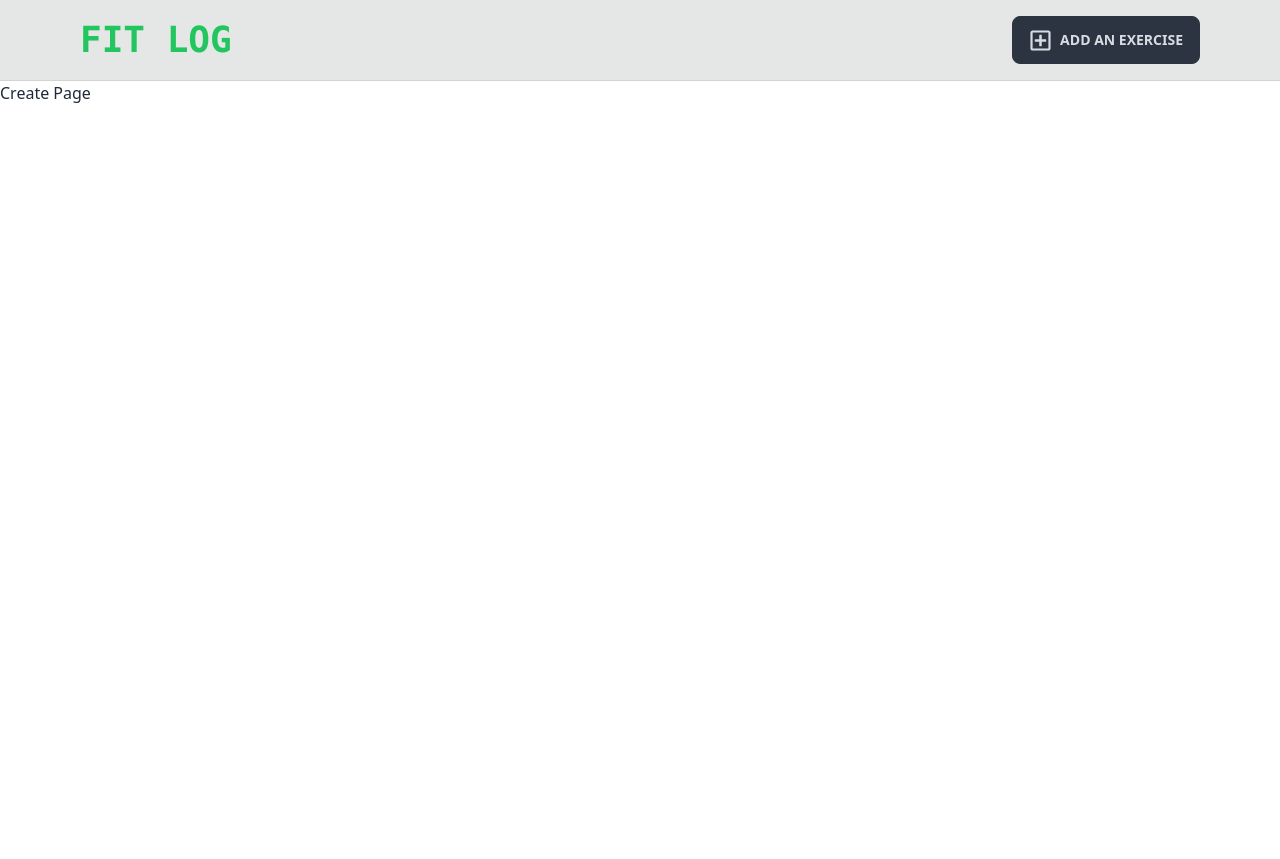
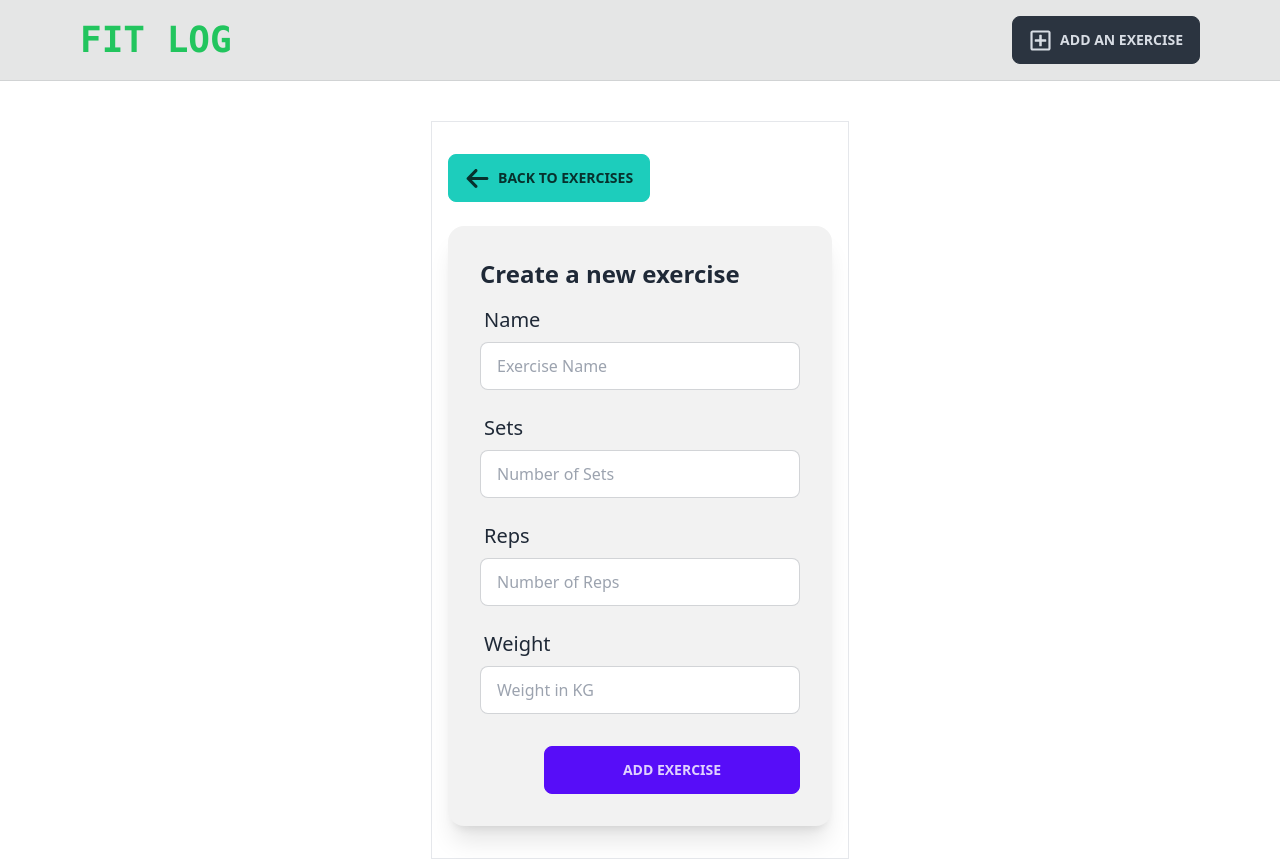
Before and after one commit to BugSlayer9000/FIT-LOG, a React (Vite) app in the folder frontend/: page /create in a window 1280 px wide. Before the commit the page ends 800 px from the top, so only its background shows below. Built offline with nearby package versions, Linux system fonts and the light colour scheme.

Commit message:
Implemented :  Create Page

```diff
--- a/frontend/src/pages/CreatePage.jsx
+++ b/frontend/src/pages/CreatePage.jsx
@@ -1,11 +1,115 @@
-import React from 'react'
+import React, { useState } from "react";
+import { Link, useNavigate } from "react-router";
+import { FaArrowLeft } from "react-icons/fa6";
+import toast from "react-hot-toast";
+import api from "../lib/axios";
 
 const CreatePage = () => {
+  const [name, setName] = useState("");
+  const [sets, setSets] = useState("");
+  const [reps, setReps] = useState("");
+  const [weight, setWeight] = useState("");
+
+  const [loading, setLoading] = useState(false);
+
+  const Navigate = useNavigate()
+
+  const handleSubmit = async (e) => {
+    e.preventDefault();
+
+    console.log("Handle Submit ran");
+
+    if (!name || !sets || !reps || !weight) {
+      toast.error("All fields required !");
+      return;
+    }
+
+    setLoading(true);
+
+    try {
+      await api.post("/exercises", {
+        name,
+        sets,
+        reps,
+        weight,
+      });
+      toast.success("Exercise Added Successfully!")
+      Navigate("/")
+    } catch (error) {
+      console.log("Error Creating Note", error);
+      toast.error("Failed to create Note !! ")
+    }
+  };
+
   return (
-    <div>
-      Create Page
+    <div className="border rounded-4xl m-auto mt-10 flex items-center bg-base-100  justify-center h-min w-min">
+      <div className="rounded-2xl mx-auto px-4 py-8">
+        <Link to={"/"} className="btn btn-accent mb-6">
+          <FaArrowLeft size={25} /> Back to exercises
+        </Link>
+        <div className="card bg-base-200 w-96 shadow-xl">
+          <div className="card-body">
+            <h2 className="card-title text-2xl">Create a new exercise</h2>
+            <form onSubmit={handleSubmit}>
+              <div className="form-control mb-4">
+                <label className="label">
+                  <span className="label-text text-xl">Name</span>
+                </label>
+                <input
+                  type="text"
+                  className="input input-bordered"
+                  placeholder="Exercise Name"
+                  value={name}
+                  onChange={(e) => setName(e.target.value)}
+                />
+              </div>
+              <div className="form-control mb-4">
+                <label className="label">
+                  <span className="label-text text-xl">Sets</span>
+                </label>
+                <input
+                  type="number"
+                  className="input input-bordered"
+                  placeholder="Number of Sets"
+                  value={sets}
+                  onChange={(e) => setSets(e.target.value)}
+                />
+              </div>
+              <div className="form-control mb-4">
+                <label className="label">
+                  <span className="label-text text-xl">Reps</span>
+                </label>
+                <input
+                  type="number"
+                  className="input input-bordered"
+                  placeholder="Number of Reps"
+                  value={reps}
+                  onChange={(e) => setReps(e.target.value)}
+                />
+              </div>
+              <div className="form-control mb-4">
+                <label className="label">
+                  <span className="label-text text-xl">Weight</span>
+                </label>
+                <input
+                  type="number"
+                  className="input input-bordered"
+                  placeholder="Weight in KG"
+                  value={weight}
+                  onChange={(e) => setWeight(e.target.value)}
+                />
+              </div>
+              <div className="card-actions justify-end ">
+                <button className="btn btn-wide btn-primary mt-4" type="submit" disabled={loading}>
+                  {loading ? "Adding Exercise" : "Add Exercise"}
+                </button>
+              </div>
+            </form>
+          </div>
+        </div>
+      </div>
     </div>
-  )
-}
+  );
+};
 
-export default CreatePage
+export default CreatePage;
```
